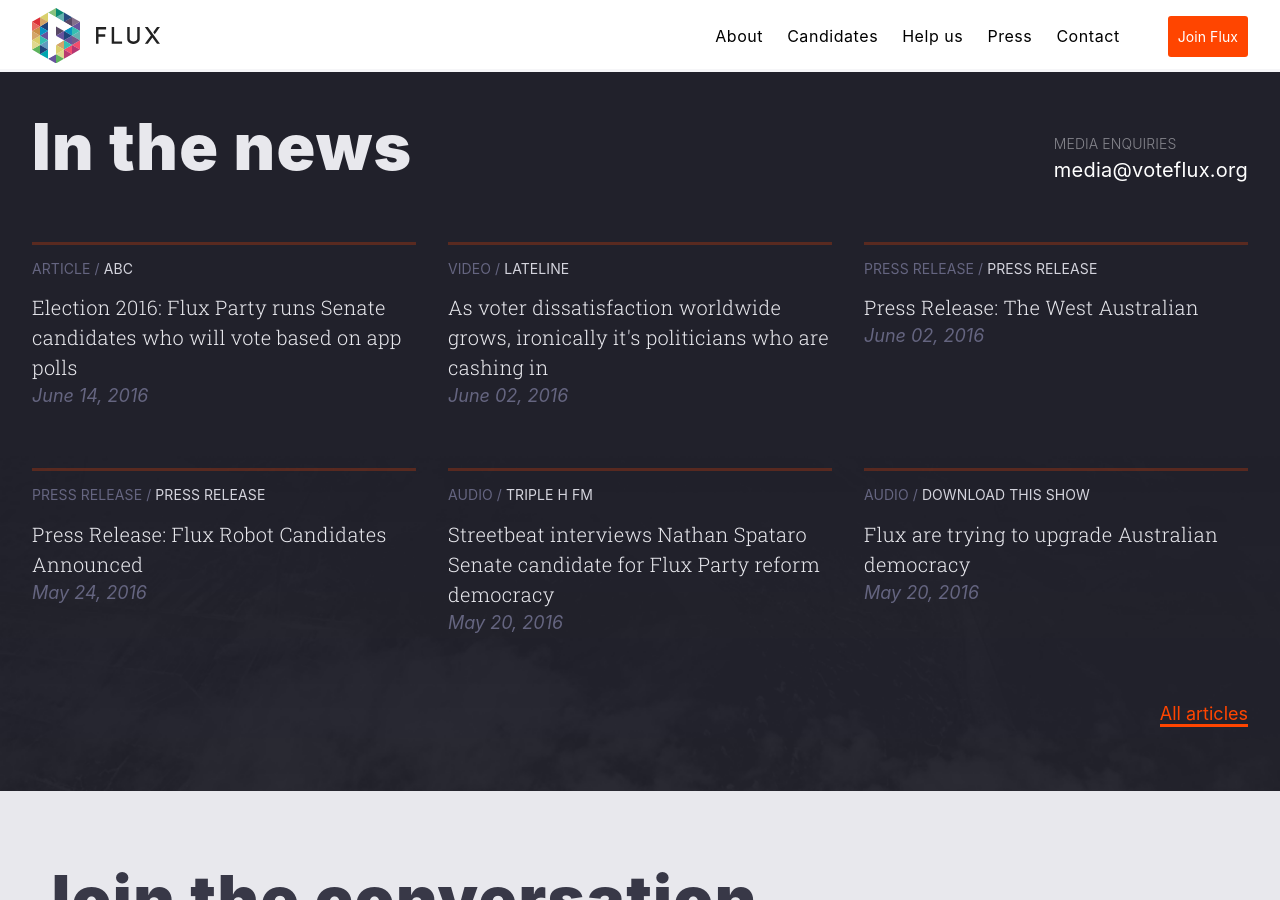
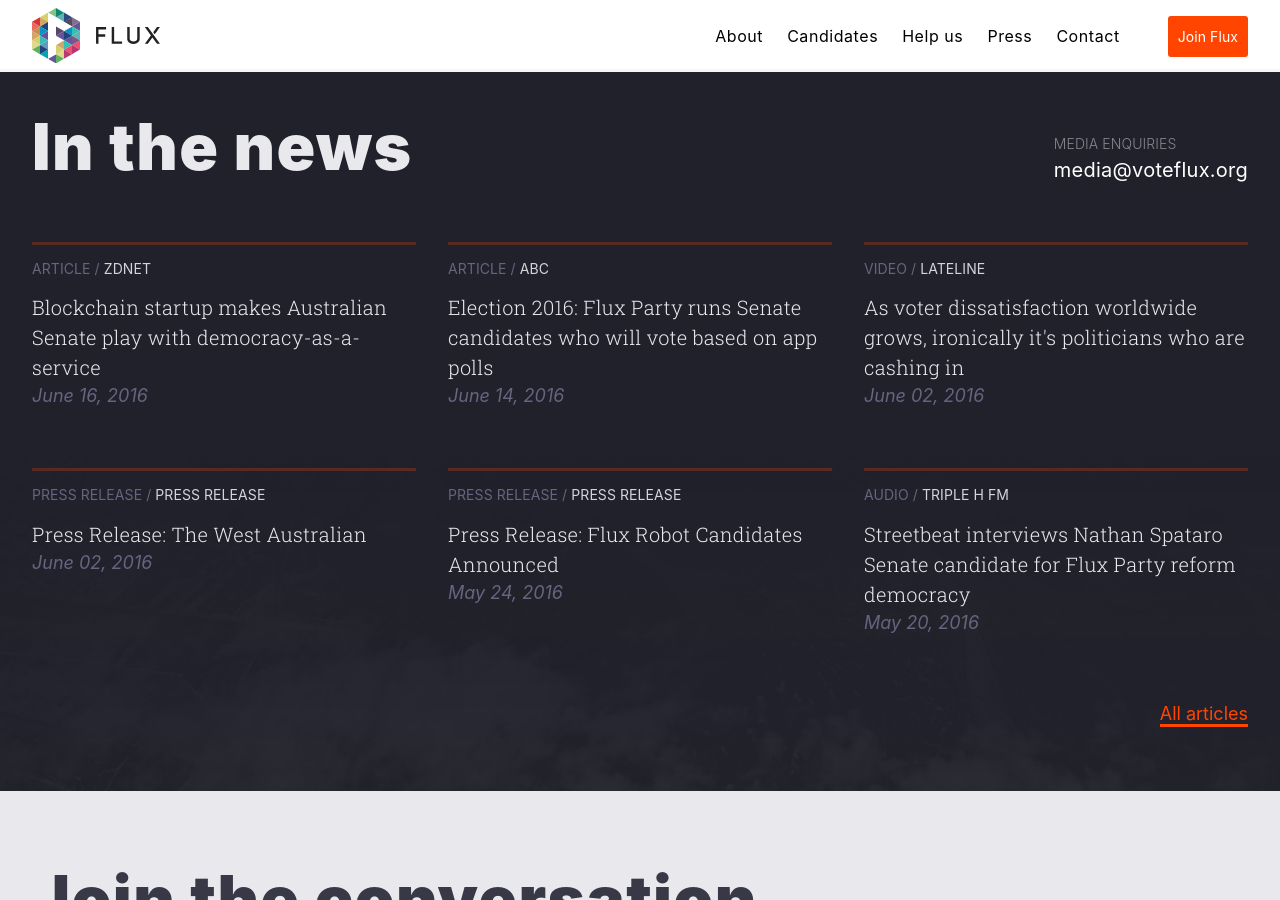
Before and after one commit to voteflux/flux-website-v2, a Jekyll site: the page built from index.html, in a window 1280 px wide and 900 px high, scrolled down 7197 px. Built offline with Jekyll 4.4.1, drawn with Linux system fonts in a browser that asks for light colours.

Commit message:
Update articles.yml

```diff
--- a/_data/articles.yml
+++ b/_data/articles.yml
@@ -1,3 +1,11 @@
+  -
+    title: "Blockchain startup makes Australian Senate play with democracy-as-a-service"
+    url: "http://www.zdnet.com/article/blockchain-startup-makes-australian-senate-play-with-democracy-as-a-service/"
+    date: "2016-06-16"
+    author: "Asha Barbaschow"
+    publishedIn: "ZDNet"
+    major: true
+    type: "article"
   -
     title: "Election 2016: Flux Party runs Senate candidates who will vote based on app polls"
     url: "http://www.abc.net.au/news/2016-06-14/flux-party-runs-senate-candidates-in-five-states/7509210"
```
